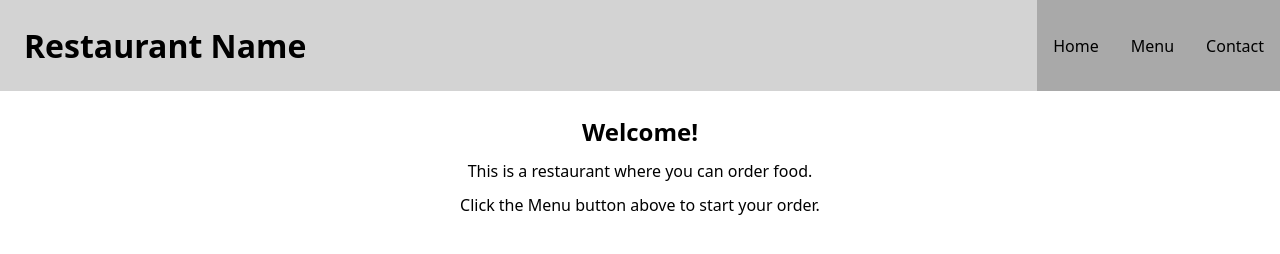
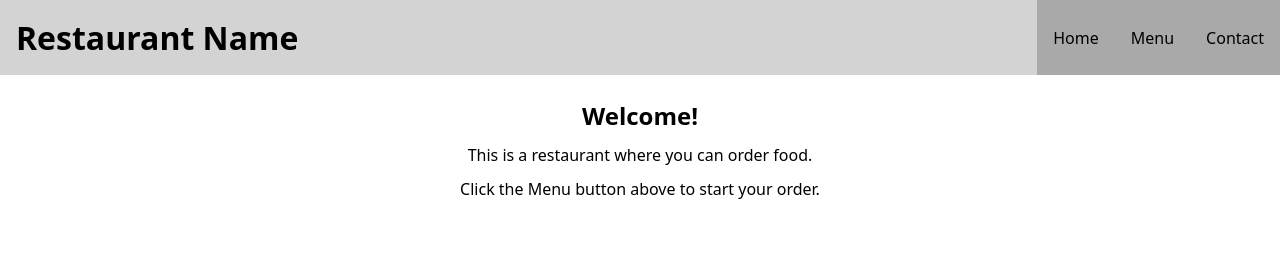
Before and after one commit to ap-ple/restaurant, a website built with webpack: page src/template.html in a window 1280 px wide. Built offline with nearby package versions, Linux system fonts and the light colour scheme.

Commit message:
Reduce h1 padding

```diff
--- a/src/styles.css
+++ b/src/styles.css
@@ -27,7 +27,7 @@ body>header {
 }
 
 body>header>h1 {
-   padding: 24px;
+   padding: 16px;
 }
 
 body>header>nav {
```
